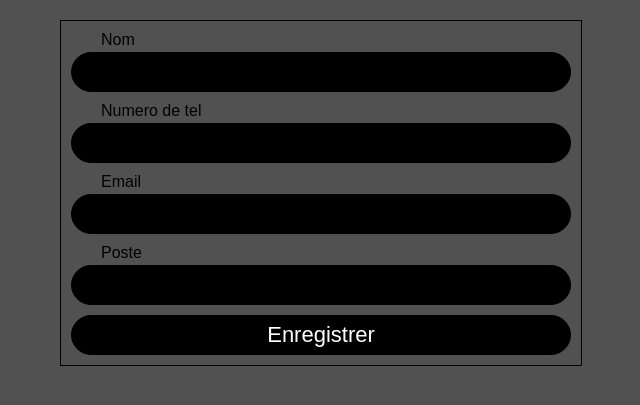
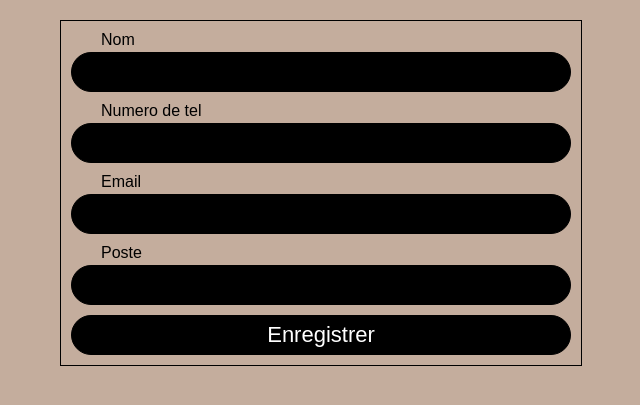
Before and after one commit to Andymick/Gestionnaire-d-employer-prototype, a Django app: page /ajouter/ in a window 1280 px wide. Shown: the top 405 px of the page, without its empty margins (319-959 px from the left). Run offline with Django 5.2, Linux system fonts and the light colour scheme.

Commit message:
ajout de style

```diff
--- a/crud/static/css/addpage.css
+++ b/crud/static/css/addpage.css
@@ -5,7 +5,7 @@
 }
 body{
     font-family: sans-serif;
-    background-color: rgb(81, 81, 81);
+    background-color: #c4ad9d;
     display: flex;
     justify-content: center;
     padding: 20px;
--- a/crud/static/css/home.css
+++ b/crud/static/css/home.css
@@ -5,12 +5,11 @@
 }
 body{
     font-family: sans-serif;
-    background-color: rgb(46, 46, 46);
+    background-color: #c4ad9d;
     padding: 20px;
     display: flex;
     flex-direction: column;
     align-items: center;
-
 }
 
 #contenair{
```
Also changed, not shown: db.sqlite3 (added).
